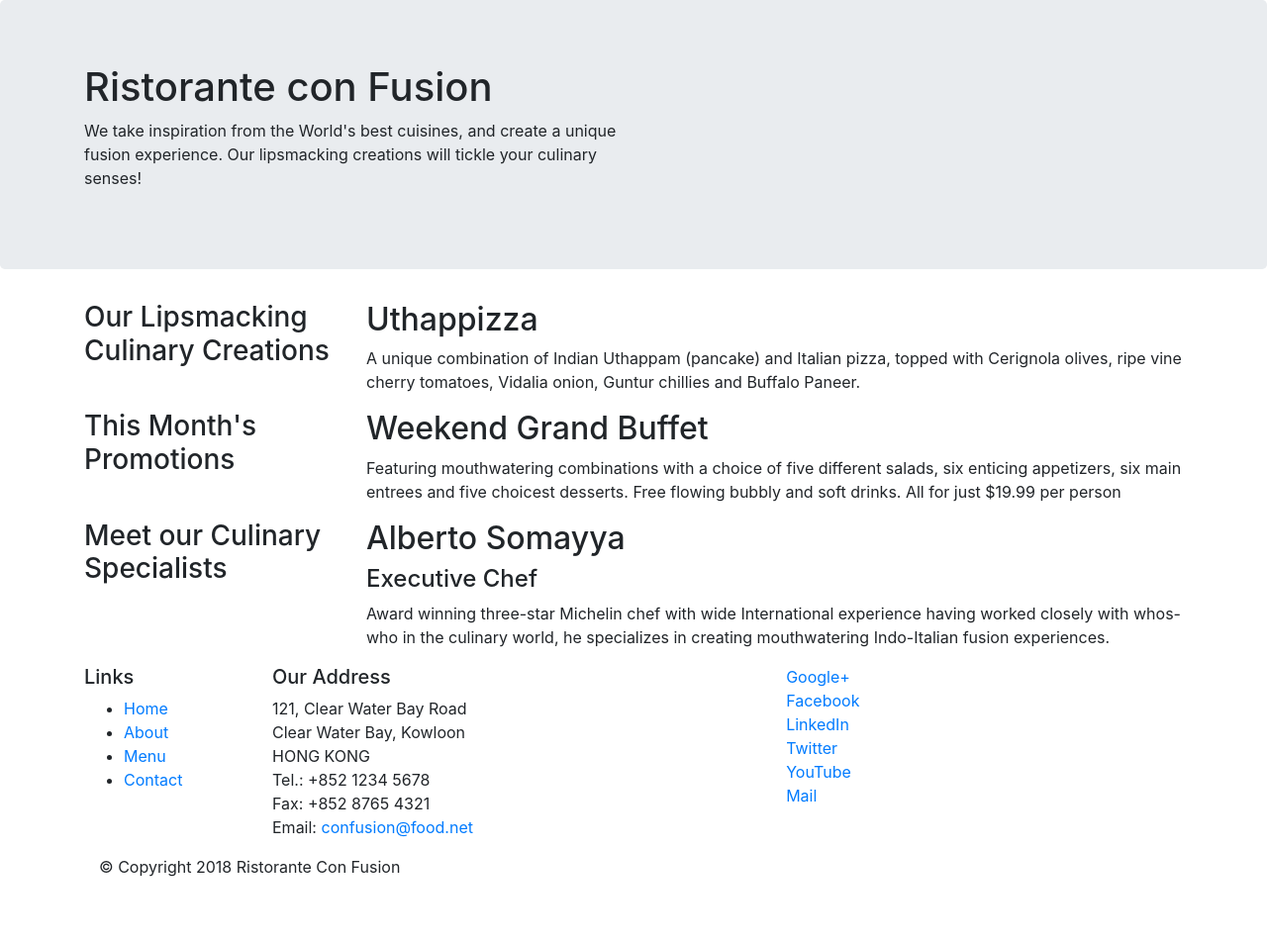
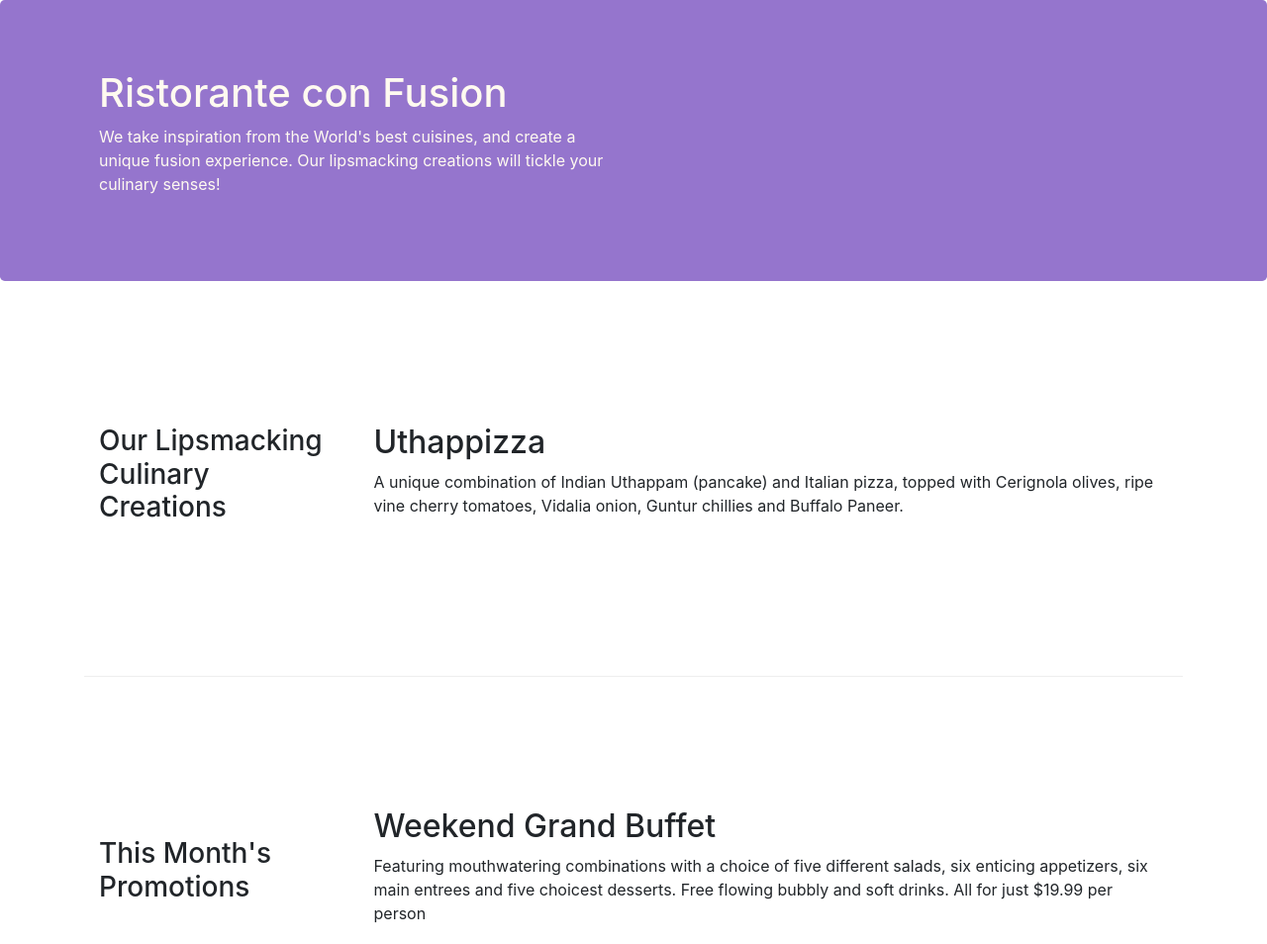
Before and after one commit to Anushka-04/Front-End-Bootstrap, a website: page index.html in a window 1280 px wide. Shown: the top 954 px of the page at 99% size. Before the commit the page ends 904 px from the top, so only its background shows below. Drawn offline with nearby package versions, Linux system fonts and the light colour scheme.

Commit message:
Bootstrap grid 2

```diff
--- /dev/null
+++ b/css/styles.css
@@ -0,0 +1,30 @@
+.row-header{
+    margin:0px auto;
+    padding:0px;
+}
+
+.row-content {
+    margin:0px auto;
+    padding: 50px 0px 50px 0px;
+    border-bottom: 1px ridge;
+    min-height:400px;
+}
+
+.footer{
+    background-color: #D1C4E9;
+    margin:0px auto;
+    padding: 20px 0px 20px 0px;
+}
+
+.jumbotron {
+    padding:70px 30px 70px 30px;
+    margin:0px auto;
+    background: #9575CD ;
+    color:floralwhite;
+}
+
+address{
+    font-size:80%;
+    margin:0px;
+    color:#0f0f0f;
+}
--- a/index.html
+++ b/index.html
@@ -9,13 +9,14 @@
 
     <!-- Bootstrap CSS -->
     <link rel="stylesheet" href="node_modules/bootstrap/dist/css/bootstrap.min.css">
+        <link href="css/styles.css" rel="stylesheet">
 </head>
 
 <body>
 
     <header class="jumbotron">
         <div class="container">
-            <div class="row">
+            <div class="row row-header">
                 <div class="col-12 col-sm-6">
                     <h1>Ristorante con Fusion</h1>
                     <p>We take inspiration from the World's best cuisines, and create a unique fusion experience. Our lipsmacking creations will tickle your culinary senses!</p>
@@ -27,7 +28,7 @@
     </header>
 
     <div class="container">
-        <div class="row">
+        <div class="row row-content align-items-center">
             <div class="col-12 col-sm-4 col-md-3">
                 <h3>Our Lipsmacking Culinary Creations</h3>
             </div>
@@ -38,7 +39,7 @@
         </div>
 
 
-        <div class="row">
+        <div class="row row-content align-items-center">
             <div class="col-12 col-sm-4 col-md-3">
                 <h3>This Month's Promotions</h3>
             </div>
@@ -48,7 +49,7 @@
             </div>
         </div>
 
-        <div class="row">
+        <div class="row row-content align-items-center">
             <div class="col-12 col-sm-4 col-md-3">
                 <h3>Meet our Culinary Specialists</h3>
             </div>
@@ -60,12 +61,12 @@
         </div>
     </div>
 
-    <footer>
+    <footer class="footer">
         <div class="container">
             <div class="row">
                 <div class="col-4 col-sm-2">
                     <h5>Links</h5>
-                    <ul>
+                    <ul  class="list-unstyled">
                         <li><a href="#">Home</a></li>
                         <li><a href="#">About</a></li>
                         <li><a href="#">Menu</a></li>
@@ -83,8 +84,8 @@
 		              Email: <a href="mailto:confusion@food.net">confusion@food.net</a>
 		           </address>
                 </div>
-                <div class="col-12 col-sm-4">
-                    <div class="col-4 offset-1 col-sm-2">
+                <div class="col-12 col-sm-4 align-self-center">
+                    <div class="text-center">
                         <a href="http://google.com/+">Google+</a>
                         <a href="http://www.facebook.com/profile.php?id=">Facebook</a>
                         <a href="http://www.linkedin.com/in/">LinkedIn</a>
@@ -94,7 +95,7 @@
                     </div>
                 </div>
            </div>
-           <div>
+           <div class="row justify-content-center">
                 <div class="col-auto">
                     <p>© Copyright 2018 Ristorante Con Fusion</p>
                 </div>
```
